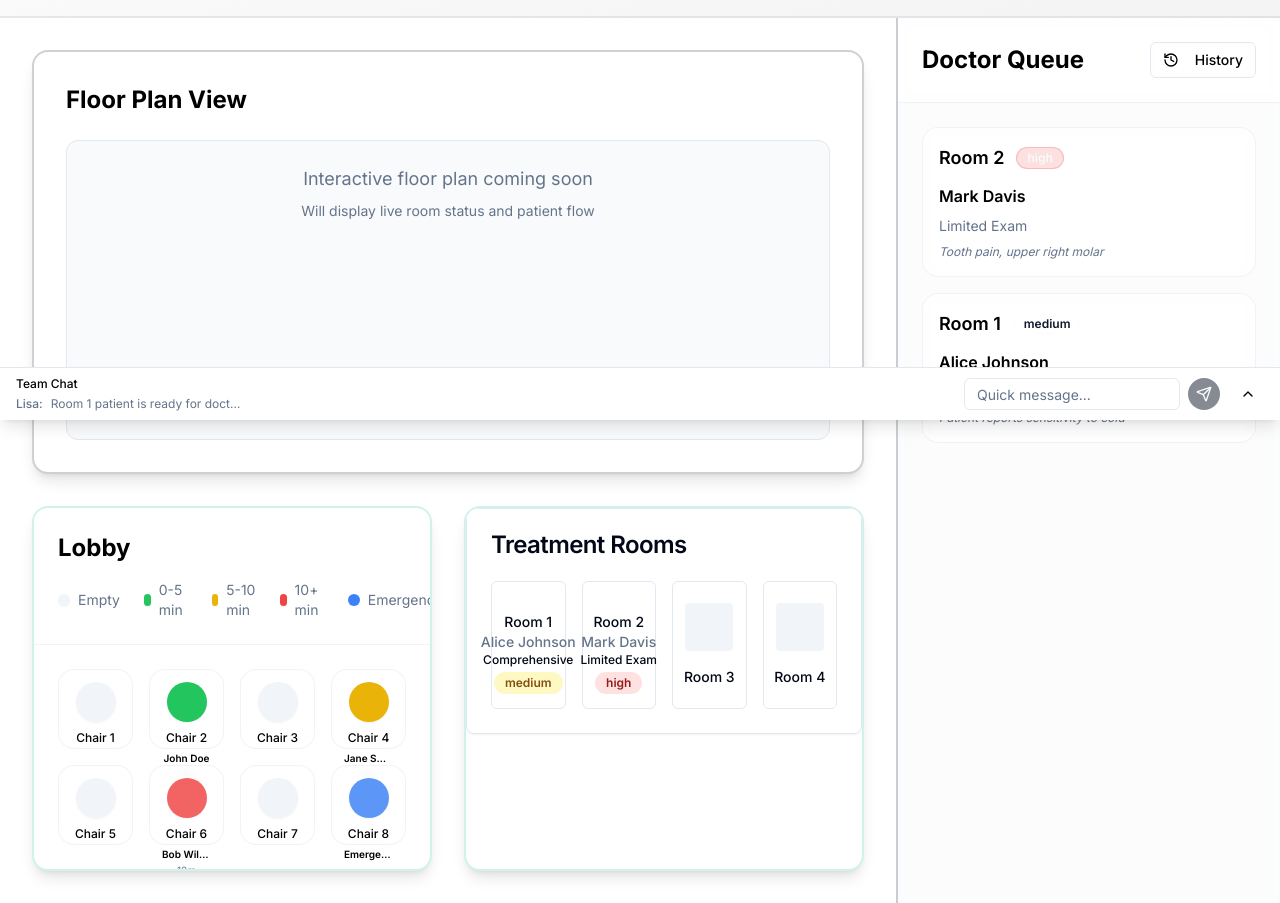
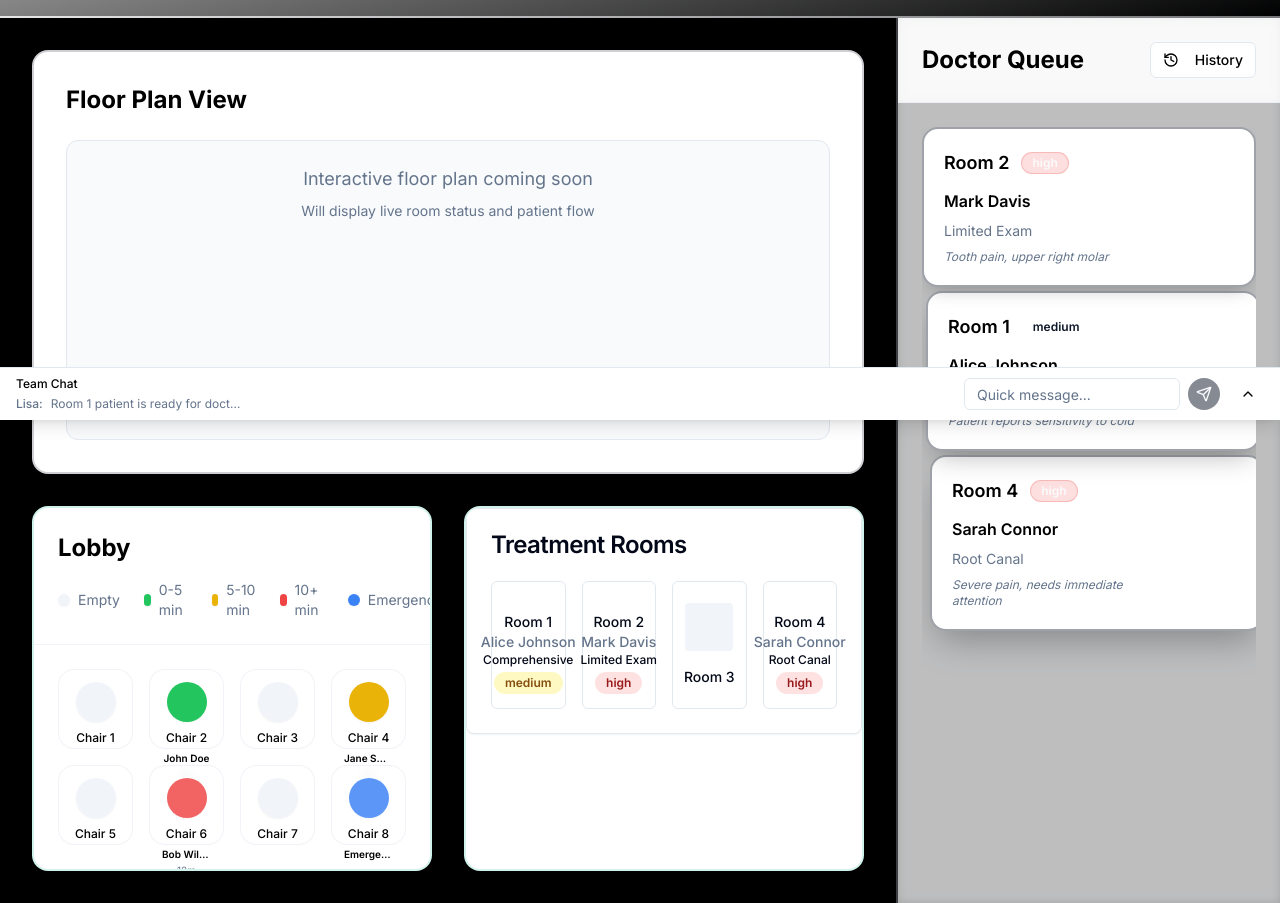
Before and after one commit to freedrickson/ontime-operatory-flow, a React (Vite) app: page /manage in a window 1280 px wide. Shown: the part 380-1283 px from the top of the page. Built offline with nearby package versions, Linux system fonts and the light colour scheme.

Commit message:
Refactor Manage page styling
- Fix text overflow in Lobby and Treatment Rooms cards.
- Set background of Manage page to black.
- Increase contrast and add overlap to Doctor Queue cards.
- Add information to Room 4 cards to illustrate doctor rearranging.

```diff
--- a/src/components/dashboard/DoctorQueue.tsx
+++ b/src/components/dashboard/DoctorQueue.tsx
@@ -34,6 +34,15 @@ export default function DoctorQueue() {
       examType: 'Comprehensive',
       notes: 'Patient reports sensitivity to cold',
       urgency: 'medium',
+      timestamp: new Date()
+    },
+    {
+      id: '3',
+      roomName: 'Room 4',
+      patientName: 'Sarah Connor',
+      examType: 'Root Canal',
+      notes: 'Severe pain, needs immediate attention',
+      urgency: 'high',
       timestamp: new Date()
     }
   ]);
@@ -112,11 +121,16 @@ export default function DoctorQueue() {
             </div>
           </div>
         ) : (
-          <div className="space-y-4">
-            {queueItems.map((item) => (
+          <div className="space-y-3">
+            {queueItems.map((item, index) => (
               <div
                 key={item.id}
-                className="group relative p-4 bg-background/80 backdrop-blur-sm rounded-2xl border border-border/50 hover:border-[hsl(var(--accent-color))]/30 transition-all duration-300 hover:scale-[1.02] hover:shadow-lg cursor-pointer active:scale-[0.98]"
+                className="group relative p-5 bg-card border-2 border-primary/40 rounded-2xl shadow-xl hover:border-primary/60 transition-all duration-300 hover:scale-[1.02] hover:shadow-2xl cursor-pointer active:scale-[0.98]"
+                style={{
+                  transform: `translateY(${index * -8}px) translateX(${index * 4}px)`,
+                  zIndex: queueItems.length - index,
+                  boxShadow: `0 ${8 + index * 4}px ${20 + index * 8}px -8px rgba(0, 0, 0, 0.3)`
+                }}
               >
                 <div className="flex items-start justify-between">
                   <div className="flex-1">
@@ -132,12 +146,12 @@ export default function DoctorQueue() {
                       </Badge>
                     </div>
                     <div className="space-y-2">
-                      <div className="font-semibold text-foreground">{item.patientName}</div>
-                      <div className="text-sm text-muted-foreground">{item.examType}</div>
-                      <div className="text-xs text-muted-foreground italic line-clamp-2">
-                        {item.notes}
-                      </div>
-                    </div>
+                       <div className="font-semibold text-foreground truncate max-w-full overflow-hidden text-ellipsis whitespace-nowrap">{item.patientName}</div>
+                       <div className="text-sm text-muted-foreground truncate max-w-full overflow-hidden text-ellipsis whitespace-nowrap">{item.examType}</div>
+                       <div className="text-xs text-muted-foreground italic line-clamp-2 max-w-full overflow-hidden">
+                         {item.notes}
+                       </div>
+                     </div>
                   </div>
                   <div className="flex flex-col items-end ml-4">
                     <GripVertical className="w-4 h-4 text-muted-foreground opacity-0 group-hover:opacity-100 transition-opacity mb-2" />
--- a/src/components/dashboard/LobbySection.tsx
+++ b/src/components/dashboard/LobbySection.tsx
@@ -78,12 +78,12 @@ export default function LobbySection() {
               }`}></div>
               <div className="text-xs text-center">
                 <div className="font-medium text-foreground">Chair {chair.id}</div>
-                {chair.patientName && (
-                  <div className="font-semibold text-[10px] text-foreground truncate mt-1">{chair.patientName}</div>
-                )}
-                {chair.waitTime !== undefined && chair.waitTime > 0 && (
-                  <div className="text-[10px] text-muted-foreground">{chair.waitTime}m</div>
-                )}
+                 {chair.patientName && (
+                   <div className="font-semibold text-[10px] text-foreground truncate mt-1 max-w-full overflow-hidden text-ellipsis whitespace-nowrap">{chair.patientName}</div>
+                 )}
+                 {chair.waitTime !== undefined && chair.waitTime > 0 && (
+                   <div className="text-[10px] text-muted-foreground">{chair.waitTime}m</div>
+                 )}
               </div>
             </button>
           ))}
--- a/src/components/dashboard/TreatmentRoomsSection.tsx
+++ b/src/components/dashboard/TreatmentRoomsSection.tsx
@@ -49,7 +49,16 @@ export default function TreatmentRoomsSection() {
       duration: 15
     },
     { id: '3', name: 'Room 3', status: 'available' },
-    { id: '4', name: 'Room 4', status: 'available' },
+    {
+      id: '4',
+      name: 'Room 4',
+      status: 'waiting-doctor',
+      patientName: 'Sarah Connor',
+      examType: 'Root Canal',
+      urgency: 'high',
+      notes: 'Severe pain, needs immediate attention',
+      duration: 30
+    },
   ]);
 
   const [selectedRoom, setSelectedRoom] = useState<TreatmentRoom | null>(null);
@@ -83,11 +92,11 @@ export default function TreatmentRoomsSection() {
                 >
                   <div className={`w-12 h-12 rounded ${statusColors[room.status]} mb-2`}></div>
                      <div className="text-center">
-                    <div className="font-medium">{room.name}</div>
+                     <div className="font-medium truncate">{room.name}</div>
                      {room.patientName && (
                        <>
-                        <div className="text-sm text-muted-foreground">{room.patientName}</div>
-                        <div className="text-xs">{room.examType}</div>
+                         <div className="text-sm text-muted-foreground truncate max-w-full overflow-hidden text-ellipsis whitespace-nowrap">{room.patientName}</div>
+                         <div className="text-xs truncate max-w-full overflow-hidden text-ellipsis whitespace-nowrap">{room.examType}</div>
                          {room.urgency && (
                            <Badge className={`text-xs mt-1 ${urgencyColors[room.urgency]}`}>
                              {room.urgency}
--- a/src/pages/Manage.tsx
+++ b/src/pages/Manage.tsx
@@ -9,7 +9,7 @@ export default function Manage() {
   const [isMenuOpen, setIsMenuOpen] = useState(false);
 
   return (
-    <div className="relative min-h-screen bg-background">
+    <div className="relative min-h-screen bg-black">
       {/* Fixed Navigation Header */}
       <header className="fixed top-0 left-0 right-0 z-40 p-8">
         <div className="flex justify-between items-center">
```
Lines whose indentation alone changed are shown as unchanged.
